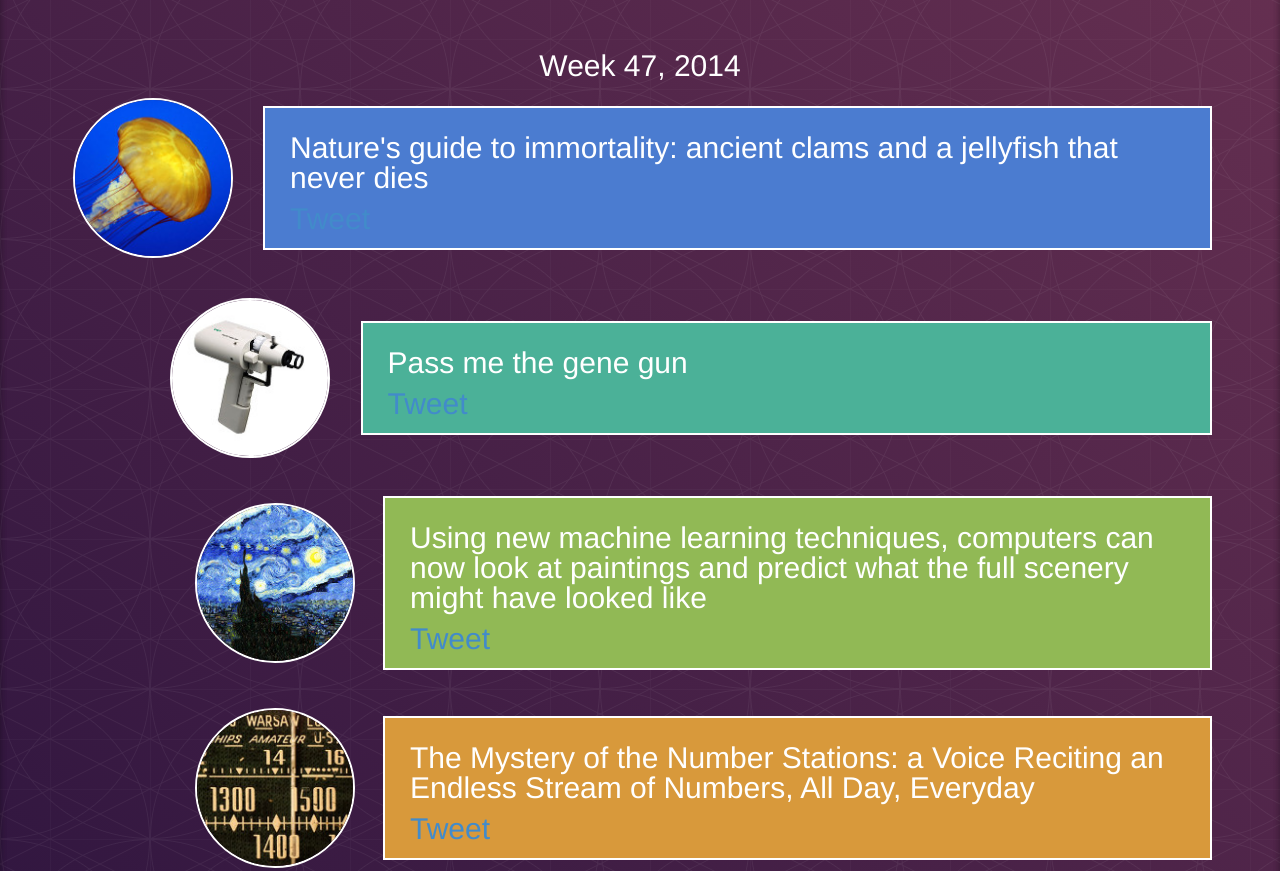
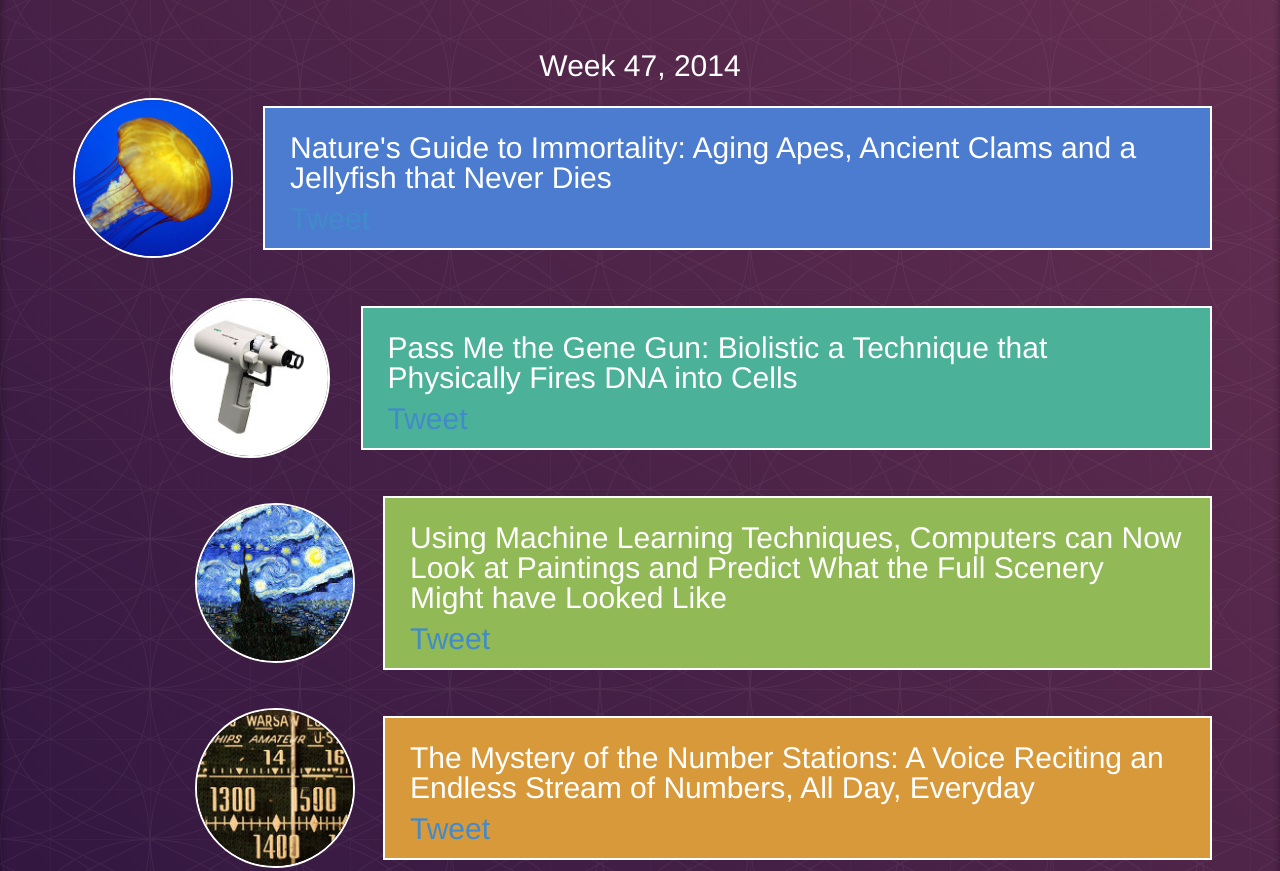
Before and after one commit to OxSerendipity/OxSerendipity.github.io, a plain HTML site: page index.html in a window 1280 px wide. Shown: the part 361-1232 px from the top of the page. Drawn offline with Linux system fonts and the light colour scheme.

Commit message:
Updated texts

```diff
--- a/index.html
+++ b/index.html
@@ -81,12 +81,12 @@
           <div class="article-headline-text myblue">
             <div>
               <a href="http://www.bbc.co.uk/nature/12733853" style="color:white;" target="_blank">
-                Nature's guide to immortality: ancient clams and a jellyfish that never dies
+                Nature's Guide to Immortality: Aging Apes, Ancient Clams and a Jellyfish that Never Dies
               </a>
             </div>
             <div style="height:20px; margin-top:10px">
               <div style="float:left;margin-top:1px;">
-                <a href="https://twitter.com/share" class="twitter-share-button" data-url="http://www.bbc.co.uk/nature/12733853" data-text="Nature's guide to immortality: ancient clams and a jellyfish that never dies" data-via="agingroy" data-size="large" data-count="none" data-dnt="true">Tweet</a>
+                <a href="https://twitter.com/share" class="twitter-share-button" data-url="http://www.bbc.co.uk/nature/12733853" data-text="Nature's Guide to Immortality: Aging Apes, Ancient Clams and a Jellyfish that Never Dies" data-via="agingroy" data-size="large" data-count="none" data-dnt="true">Tweet</a>
                 <script>!function(d,s,id){var js,fjs=d.getElementsByTagName(s)[0],p=/^http:/.test(d.location)?'http':'https';if(!d.getElementById(id)){js=d.createElement(s);js.id=id;js.src=p+'://platform.twitter.com/widgets.js';fjs.parentNode.insertBefore(js,fjs);}}(document, 'script', 'twitter-wjs');</script>
               </div>
 <!--               <div class="fb-like" data-href="https://developers.facebook.com/docs/plugins/" data-layout="button" data-action="like" data-show-faces="false" data-share="false"></div> -->
@@ -106,12 +106,12 @@
           <div class="article-headline-text myteal">
             <div>
               <a href="https://medium.com/@becausebiochem/pass-me-the-gene-gun-db27ee1e47c7" style="color:white;" target="_blank">
-                Pass me the gene gun
+                Pass Me the Gene Gun: Biolistic a Technique that Physically Fires DNA into Cells
               </a>
             </div>
             <div style="height:20px; margin-top:10px">
               <div style="float:left;margin-top:1px">
-                <a href="https://twitter.com/share" class="twitter-share-button" data-url="https://medium.com/@becausebiochem/pass-me-the-gene-gun-db27ee1e47c7" data-text="Pass me the gene gun" data-via="raphaella_hull" data-size="large" data-count="none" data-dnt="true">Tweet</a>
+                <a href="https://twitter.com/share" class="twitter-share-button" data-url="https://medium.com/@becausebiochem/pass-me-the-gene-gun-db27ee1e47c7" data-text="Pass Me the Gene Gun: Biolistic a Technique that Physically Fires DNA into Cells" data-via="raphaella_hull" data-size="large" data-count="none" data-dnt="true">Tweet</a>
                 <script>!function(d,s,id){var js,fjs=d.getElementsByTagName(s)[0],p=/^http:/.test(d.location)?'http':'https';if(!d.getElementById(id)){js=d.createElement(s);js.id=id;js.src=p+'://platform.twitter.com/widgets.js';fjs.parentNode.insertBefore(js,fjs);}}(document, 'script', 'twitter-wjs');</script>
               </div>
 <!--               <div class="fb-like" data-href="https://developers.facebook.com/docs/plugins/" data-layout="button" data-action="like" data-show-faces="false" data-share="false"></div> -->
@@ -131,12 +131,12 @@
           <div class="article-headline-text mygreen">
             <div>
               <a href="http://extrapolated-art.com/" style="color:white;" target="_blank">
-                Using new machine learning techniques, computers can now look at paintings and predict what the full scenery might have looked like
+                Using Machine Learning Techniques, Computers can Now Look at Paintings and Predict What the Full Scenery Might have Looked Like
               </a>
             </div>
             <div style="height:20px; margin-top:10px">
               <div style="float:left;margin-top:1px">
-                <a href="https://twitter.com/share" class="twitter-share-button" data-url="http://extrapolated-art.com/" data-text="Using new machine learning techniques, computers can now look at paintings and predict what the full scenery might have looked like" data-via="agingroy" data-size="large" data-count="none" data-dnt="true">Tweet</a>
+                <a href="https://twitter.com/share" class="twitter-share-button" data-url="http://extrapolated-art.com/" data-text="Using Machine Learning Techniques, Computers can Now Look at Paintings and Predict What the Full Scenery Might have Looked Like" data-via="agingroy" data-size="large" data-count="none" data-dnt="true">Tweet</a>
                 <script>!function(d,s,id){var js,fjs=d.getElementsByTagName(s)[0],p=/^http:/.test(d.location)?'http':'https';if(!d.getElementById(id)){js=d.createElement(s);js.id=id;js.src=p+'://platform.twitter.com/widgets.js';fjs.parentNode.insertBefore(js,fjs);}}(document, 'script', 'twitter-wjs');</script>
               </div>
 <!--               <div class="fb-like" data-href="https://developers.facebook.com/docs/plugins/" data-layout="button" data-action="like" data-show-faces="false" data-share="false"></div> -->
@@ -156,12 +156,12 @@
           <div class="article-headline-text myorange">
             <div>
               <a href="http://99percentinvisible.org/episode/numbers-stations/" style="color:white;" target="_blank">
-                The Mystery of the Number Stations: a Voice Reciting an Endless Stream of Numbers, All Day, Everyday
+                The Mystery of the Number Stations: A Voice Reciting an Endless Stream of Numbers, All Day, Everyday
               </a>
             </div>
             <div style="height:20px; margin-top:10px">
               <div style="float:left;margin-top:1px">
-                <a href="https://twitter.com/share" class="twitter-share-button" data-url="http://99percentinvisible.org/episode/numbers-stations/" data-text="The Mystery of the Number Stations: a Voice Reciting an Endless Stream of Numbers, All Day, Everyday" data-via="agingroy" data-size="large" data-count="none" data-dnt="true">Tweet</a>
+                <a href="https://twitter.com/share" class="twitter-share-button" data-url="http://99percentinvisible.org/episode/numbers-stations/" data-text="The Mystery of the Number Stations: A Voice Reciting an Endless Stream of Numbers, All Day, Everyday" data-via="agingroy" data-size="large" data-count="none" data-dnt="true">Tweet</a>
                 <script>!function(d,s,id){var js,fjs=d.getElementsByTagName(s)[0],p=/^http:/.test(d.location)?'http':'https';if(!d.getElementById(id)){js=d.createElement(s);js.id=id;js.src=p+'://platform.twitter.com/widgets.js';fjs.parentNode.insertBefore(js,fjs);}}(document, 'script', 'twitter-wjs');</script>
               </div>
 <!--               <div class="fb-like" data-href="https://developers.facebook.com/docs/plugins/" data-layout="button" data-action="like" data-show-faces="false" data-share="false"></div> -->
```
